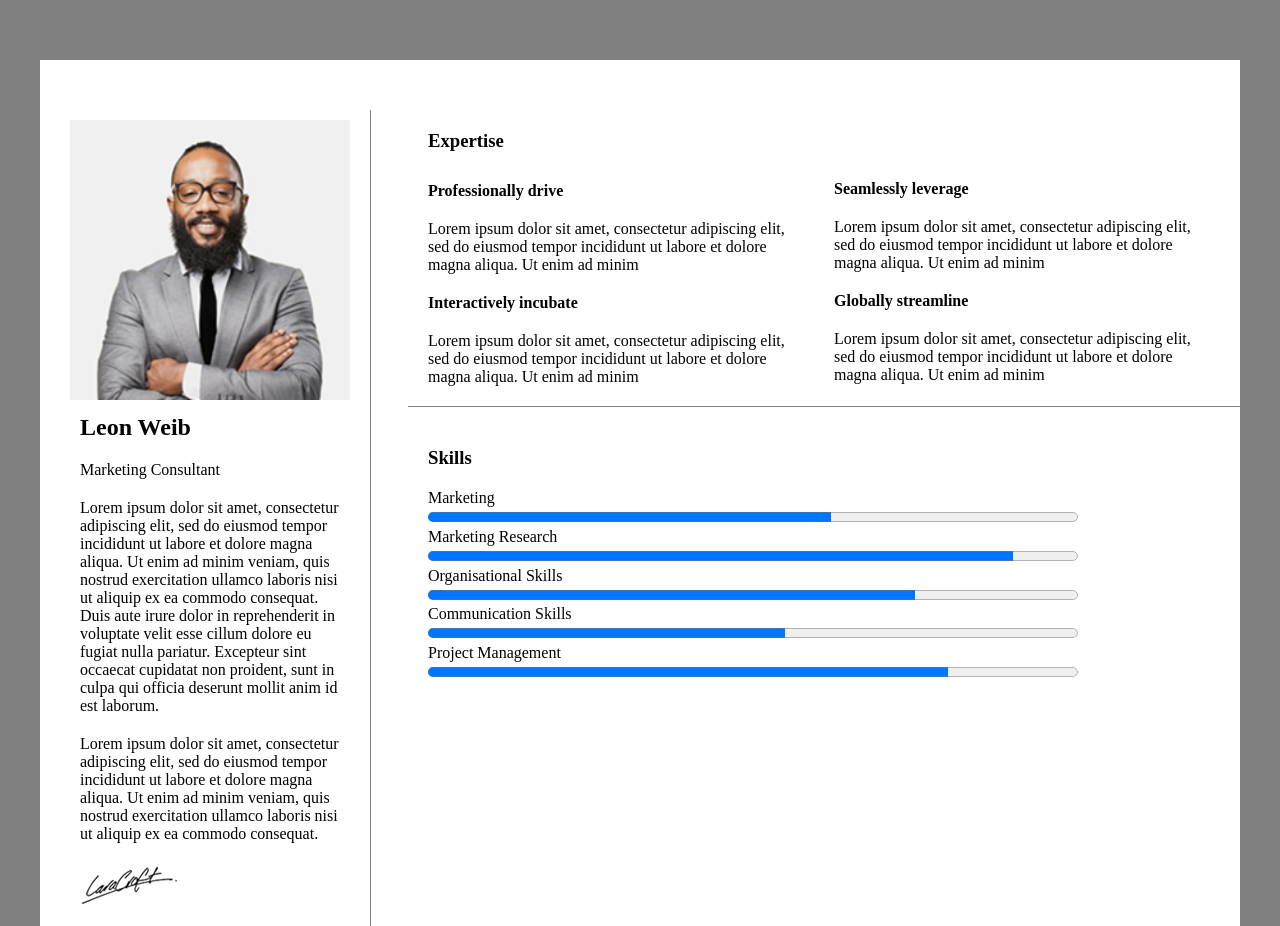
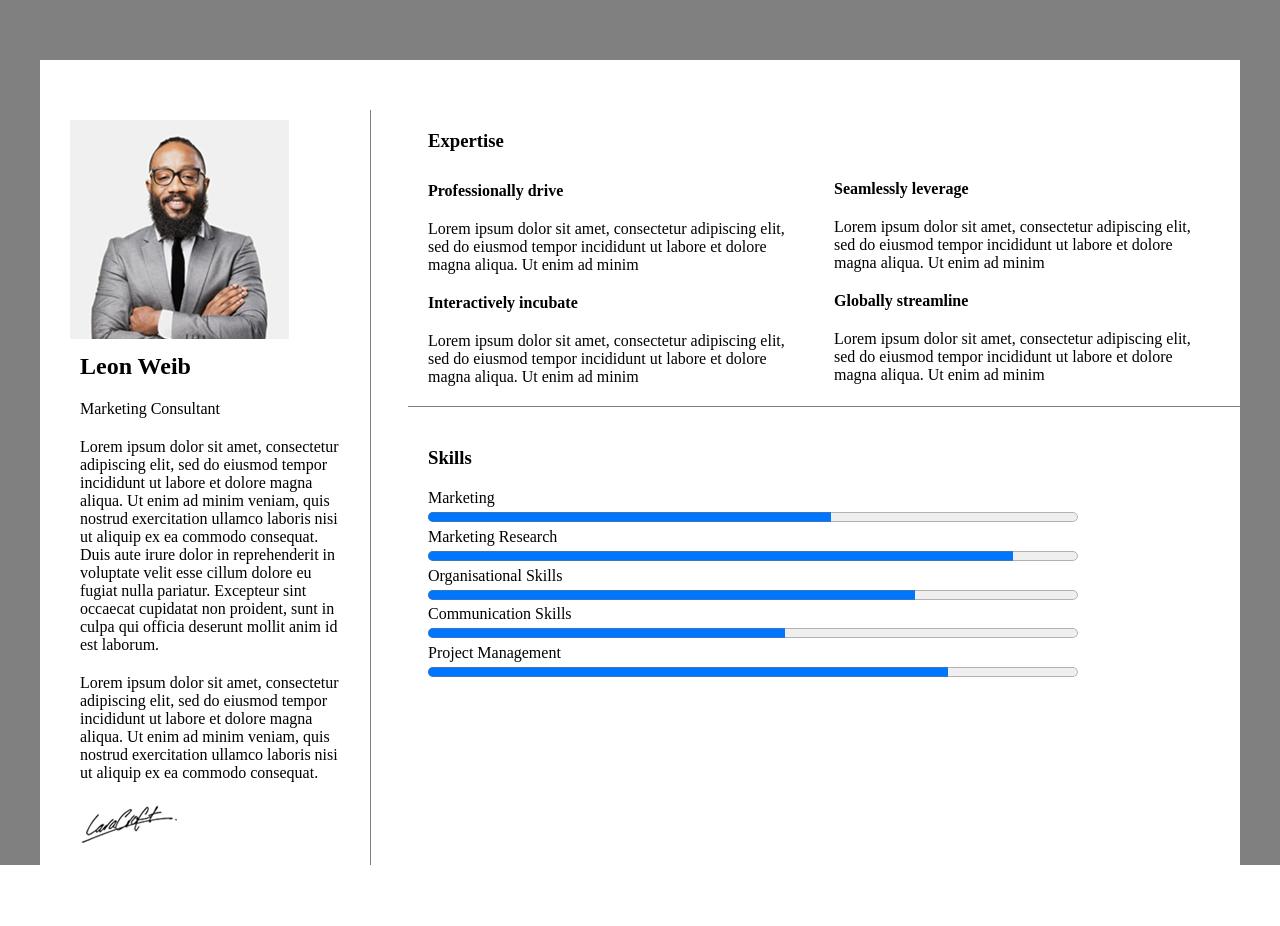
Before and after one commit to shivaramakrishnavadugu/resume, a plain HTML site: page index.html in a window 1280 px wide. After the commit the page ends 865 px from the top, so only its background shows below. Drawn offline with Linux system fonts and the light colour scheme.

Commit message:
Update styles.css

```diff
--- a/css/styles.css
+++ b/css/styles.css
@@ -9,6 +9,10 @@ main{
 aside{
 	padding: 50px 20px 0px;
 	background-color: white;
+}
+.image1{
+	max-width: 219px;
+	max-height: 219px;
 }
 .fix::after{
 	content:"";
```
